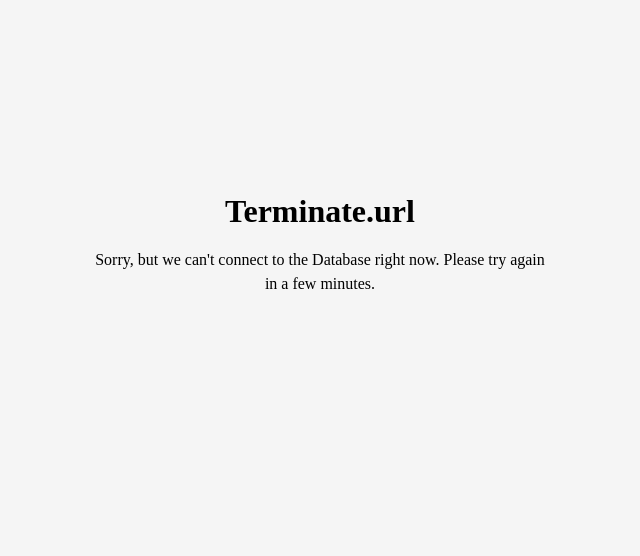
After one commit to chand1012/killableurls, a Flask app: page / in a window 1280 px wide. The commit adds this page. Shown: the part 173-729 px from the top of the page, without its empty margins (320-960 px from the left). Run offline with Flask 2, Linux system fonts and the light colour scheme; data that the repository does not hold is empty; parts of the project's set-up code (start-up, migrations or seed data) failed here and were passed over; some libraries are stand-ins or nearby versions.

Commit message:
added basic main page html

```diff
--- a/main.py
+++ b/main.py
@@ -4,11 +4,12 @@ app = Flask(__name__, static_url_path="")
 
 @app.route("/")
 def index():
-    return render_template('html/test.html')
+    num = mysql.get_url_amt()
+    return render_template('index.html', num=num)
 
 @app.route("/details/<string:url_id>")
 def details(url_id):
-    return render_template('test/details.html')
+    return render_template('details.html')
 
 @app.route('/404')
 def page_not_found():
@@ -19,4 +20,4 @@ def redir(url_id):
     return redirect(mysql.get_href_from_db(url_id))
 
 if __name__=="__main__":
-    app.run(host="localhost",port=8080)
+    app.run(host="0.0.0.0",port=8080)
--- a/mysql_wrapper.py
+++ b/mysql_wrapper.py
@@ -17,18 +17,29 @@ with open(jsonfile) as serverfile:
 
 def get_href_from_db(url_id='XD1'):
     try:
-        connection = db.Connection(host=DBHOST,port=3306,user=DBUSER,passwd=PASSWD,db=DB)
+        connection = db.Connection(host=DBHOST,port=DBPORT,user=DBUSER,passwd=PASSWD,db=DB)
         dbhandler = connection.cursor()
         dbhandler.execute("SELECT href FROM {}".format(url_id))
         result = dbhandler.fetchall()
-        return extract_href(result)
+        return extract_first(result)
     except Exception as e:
         print(e)
         return '/404'
 
-def extract_href(tup):
-    test_thing = [x[0] for x in tup]
-    return test_thing[0]
+def extract_first(tup):
+    thing = [x[0] for x in tup]
+    return thing[0]
+
+def get_url_amt():
+    try:
+        connection = db.Connection(host=DBHOST,port=DBPORT,user=DBUSER,passwd=PASSWD,db=DB)
+        dbhandler = connection.cursor()
+        dbhandler.execute('SELECT COUNT(*) FROM information_schema.tables WHERE table_schema = "{}"'.format(DB))
+        result = dbhandler.fetchall()
+        return extract_first(result)
+    except Exception as e:
+        print(e)
+        return None
 
 '''
 def generate_url_id(chars=6):
--- /dev/null
+++ b/sqlclienttest2.py
@@ -0,0 +1,3 @@
+import mysql_wrapper as mysql
+
+print(mysql.get_url_amt())
--- a/html/details.jinja2.html
+++ b/templates/details.jinja2.html
@@ -3,5 +3,5 @@
   <link rel="stylesheet" href="../buttons.css">
   <title> Link Details </title>
 </head>
-<div
+
 </html>
--- /dev/null
+++ b/templates/index.html
@@ -0,0 +1,18 @@
+<html>
+<head>
+  <link rel= "stylesheet" type= "text/css" href= "{{ url_for('static',filename='buttons.css') }}">
+  <title> Terminate.url </title>
+</head>
+
+<div class='container'>
+  <h1>
+    Terminate.url
+  </h1>
+  {% if num %}
+  <p> There are {{ num }} urls made with Terminate.url</p>
+  {% else %}
+  <p> Sorry, but we can't connect to the Database right now. Please try again in a few minutes.</p>
+  {% endif %}
+
+</div>
+</html>
```
Also changed, not shown: html/test.html (deleted), static/buttons.css (renamed from css/buttons.css).
